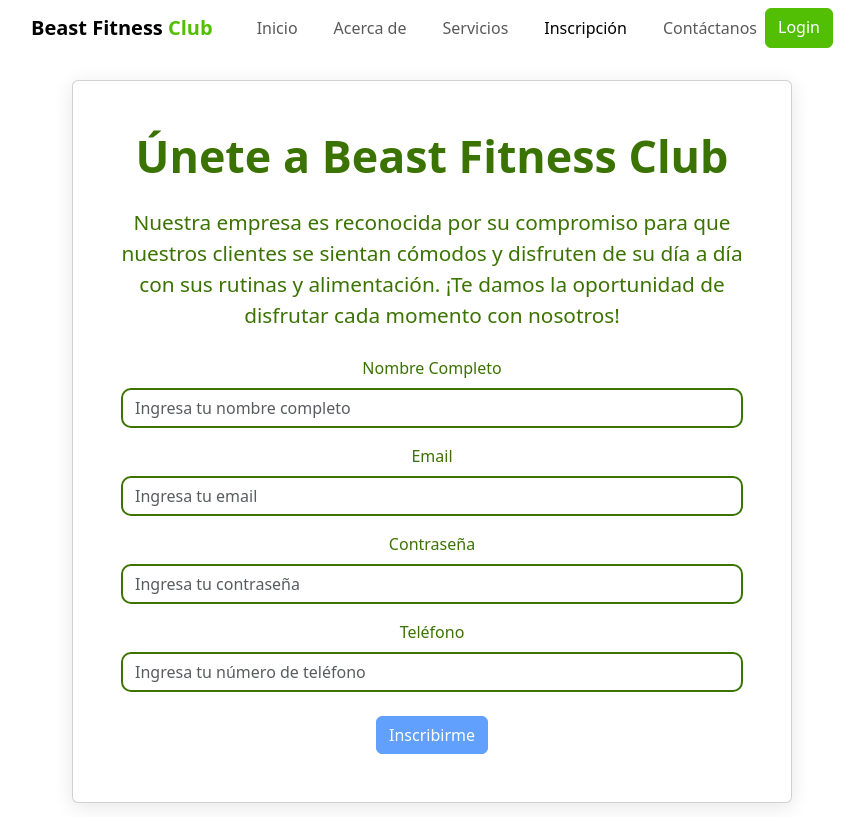
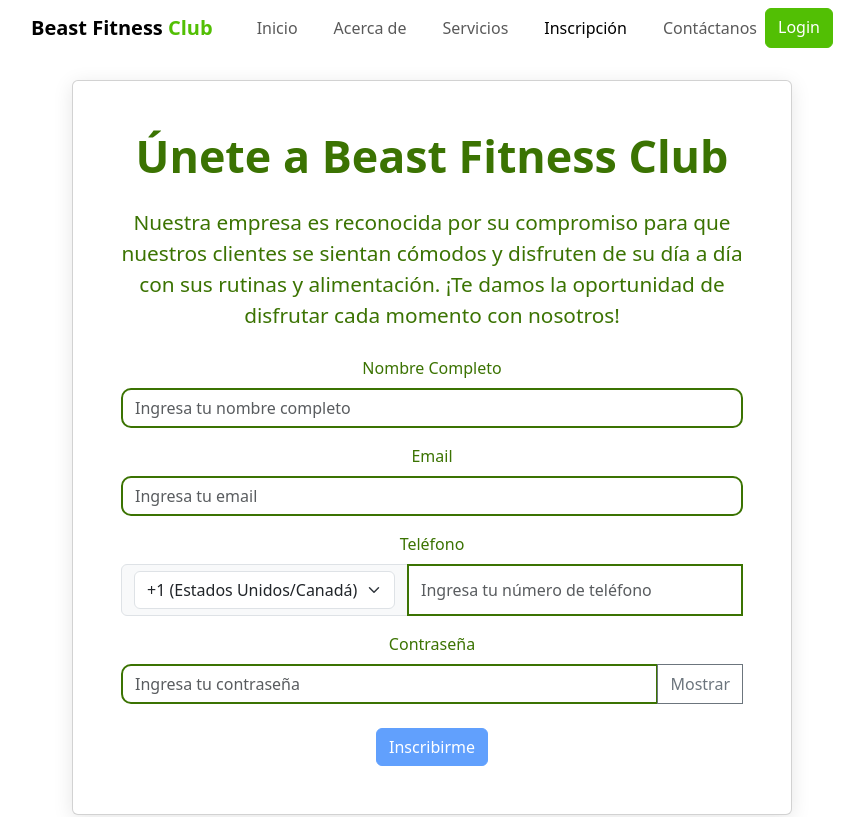
Before and after one commit to Carolina-Hernnadez17/Beast-Fitness-Club, a React (Create React App) app: page /Inscripcion in a window 1280 px wide. Shown: the top 817 px of the page, without its empty margins (208-1072 px from the left). Built offline with nearby package versions, Linux system fonts and the light colour scheme.

Commit message:
Actualizando proyecto segunda parte

```diff
--- a/package.json
+++ b/package.json
@@ -3,13 +3,18 @@
   "version": "0.1.0",
   "private": true,
   "dependencies": {
+    "@emailjs/browser": "^4.4.1",
     "@testing-library/jest-dom": "^5.17.0",
     "@testing-library/react": "^13.4.0",
     "@testing-library/user-event": "^13.5.0",
+    "body-parser": "^1.20.3",
     "bootstrap": "^5.3.3",
     "chart.js": "^4.4.4",
+    "cors": "^2.8.5",
     "emailjs-com": "^3.2.0",
+    "express": "^4.21.1",
     "jspdf": "^2.5.1",
+    "mssql": "^11.0.1",
     "react": "^18.3.1",
     "react-bootstrap": "^2.10.4",
     "react-chartjs-2": "^5.2.0",
--- a/src/componentes/Inscripcion.js
+++ b/src/componentes/Inscripcion.js
@@ -1,44 +1,34 @@
 import React, { useState } from 'react';
 import GymTariffs from './GymTariffs';
-import { Container, Row, Col, Form, Button, Card, Modal } from 'react-bootstrap';
-import emailjs from 'emailjs-com';
+import { Container, Row, Col, Form, Button, Card, Modal, InputGroup } from 'react-bootstrap';
 
 function Inscripcion() {
   const [nombre, setNombre] = useState('');
   const [email, setEmail] = useState('');
   const [password, setPassword] = useState('');
   const [telefono, setTelefono] = useState('');
+  const [countryCode, setCountryCode] = useState('+1'); // Selector de código de país
+  const [showPassword, setShowPassword] = useState(false);
   const [showModal, setShowModal] = useState(false);
   const [cardNumber, setCardNumber] = useState('');
   const [cardDate, setCardDate] = useState('');
   const [cvc, setCVC] = useState('');
-  const [paymentEmail, setPaymentEmail] = useState('');
   const [errorMessage, setErrorMessage] = useState('');
 
   const handleShow = () => setShowModal(true);
-  const handleClose = () => setShowModal(false);
+  const handleClose = () => {
+    setShowModal(false);
+    resetForm(); // Limpiar el formulario
+  };
+
+  // Validaciones
+  const isEmailValid = (email) => /^[^\s@]+@[^\s@]+\.[^\s@]+$/.test(email);
+  const isPhoneValid = (phone) => /^\d{8}$/.test(phone);
+  const isPasswordValid = (password) => /^(?=.*[A-Za-z])(?=.*\d)[A-Za-z\d]{8,}$/.test(password);
+
 
   const isFormValid = () => {
-    return nombre && email && password && telefono;
-  };
-
-  const sendEmail = () => {
-    const templateParams = {
-      user_name: nombre,
-      user_email: paymentEmail, // Utilizamos el correo del campo de pago
-      message: 'Gracias por suscribirte a Beast Fitness Club. Bienvenido/a.',
-    };
-
-    // Asegúrate de configurar tus IDs de EmailJS correctamente
-    emailjs.send('service_c9iie5k', 'template_w5ddnt4', templateParams, 'aMNjI0st6uG0-OaSv')
-      .then((response) => {
-        console.log('Correo enviado exitosamente:', response.status, response.text);
-        alert(`Correo de confirmación enviado a ${paymentEmail}`);
-      })
-      .catch((error) => {
-        console.error('Error al enviar el correo:', error);
-        setErrorMessage('Hubo un error al enviar el correo de confirmación.');
-      });
+    return nombre && isEmailValid(email) && isPhoneValid(telefono) && isPasswordValid(password);
   };
 
   const handlePayment = (e) => {
@@ -46,21 +36,28 @@ function Inscripcion() {
     const currentDate = new Date();
     const [year, month] = cardDate.split('-');
 
-    // Validaciones del formulario
     if (cardNumber.length !== 16) {
       setErrorMessage('El número de tarjeta debe ser de 16 dígitos.');
-    } else if (new Date(year, month - 1) <= currentDate) {  // Ajuste del mes
+    } else if (new Date(year, month - 1) <= currentDate) {
       setErrorMessage('La fecha de vencimiento de la tarjeta es inválida.');
     } else if (cvc.length !== 3) {
       setErrorMessage('El CVC debe tener 3 dígitos.');
-    } else if (!paymentEmail) {
-      setErrorMessage('Debes ingresar un correo para la confirmación de pago.');
     } else {
       setErrorMessage('');
-      sendEmail();  // Enviamos el correo de confirmación al correo ingresado
       alert('¡Gracias por suscribirte a Beast Fitness Club!');
-      handleClose();  // Cerrar modal después del pago
+      handleClose(); // Cerrar modal
     }
+  };
+
+  const resetForm = () => {
+    setNombre('');
+    setEmail('');
+    setPassword('');
+    setTelefono('');
+    setCardNumber('');
+    setCardDate('');
+    setCVC('');
+    setErrorMessage('');
   };
 
   return (
@@ -72,9 +69,7 @@ function Inscripcion() {
               <Card.Body>
                 <h1 className="inscripcion-title">Únete a Beast Fitness Club</h1>
                 <p className="inscripcion-description">
-                  Nuestra empresa es reconocida por su compromiso para que nuestros clientes se sientan cómodos y
-                  disfruten de su día a día con sus rutinas y alimentación. ¡Te damos la oportunidad de disfrutar cada
-                  momento con nosotros!
+                  Nuestra empresa es reconocida por su compromiso para que nuestros clientes se sientan cómodos y disfruten de su día a día con sus rutinas y alimentación. ¡Te damos la oportunidad de disfrutar cada momento con nosotros!
                 </p>
                 <Form className="inscripcion-form mt-4">
                   <Form.Group controlId="formNombre">
@@ -83,36 +78,87 @@ function Inscripcion() {
                       type="text"
                       placeholder="Ingresa tu nombre completo"
                       value={nombre}
-                      onChange={(e) => setNombre(e.target.value)}
+                      onChange={(e) => setNombre(e.target.value.replace(/\s/g, ''))}
                     />
                   </Form.Group>
+
                   <Form.Group controlId="formEmail" className="mt-3">
                     <Form.Label>Email</Form.Label>
                     <Form.Control
                       type="email"
                       placeholder="Ingresa tu email"
                       value={email}
-                      onChange={(e) => setEmail(e.target.value)}
+                      onChange={(e) => setEmail(e.target.value.replace(/\s/g, ''))}
+                      isInvalid={email && !isEmailValid(email)}
                     />
+                    <Form.Control.Feedback type="invalid">
+                      Ingresa un correo válido que contenga "@" y un dominio válido.
+                    </Form.Control.Feedback>
                   </Form.Group>
-                  <Form.Group controlId="forContraseña" className="mt-3">
-                    <Form.Label>Contraseña</Form.Label>
+
+                <Form.Group controlId="formTelefono" className="mt-3">
+                  <Form.Label>Teléfono</Form.Label>
+                  <InputGroup>
+                    <InputGroup.Text>
+                      <Form.Select value={countryCode} onChange={(e) => setCountryCode(e.target.value)}>
+                        <option value="+1">+1 (Estados Unidos/Canadá)</option>
+                        <option value="+52">+52 (México)</option>
+                        <option value="+44">+44 (Reino Unido)</option>
+                        <option value="+34">+34 (España)</option>
+                        <option value="+502">+502 (Guatemala)</option>
+                        <option value="+503">+503 (El Salvador)</option>
+                        <option value="+54">+54 (Argentina)</option>
+                        <option value="+55">+55 (Brasil)</option>
+                        <option value="+57">+57 (Colombia)</option>
+                        <option value="+56">+56 (Chile)</option>
+                        <option value="+51">+51 (Perú)</option>
+                        <option value="+58">+58 (Venezuela)</option>
+                        <option value="+91">+91 (India)</option>
+                        <option value="+81">+81 (Japón)</option>
+                        <option value="+61">+61 (Australia)</option>
+                        <option value="+64">+64 (Nueva Zelanda)</option>
+                        <option value="+33">+33 (Francia)</option>
+                        <option value="+49">+49 (Alemania)</option>
+                        <option value="+39">+39 (Italia)</option>
+                        <option value="+86">+86 (China)</option>
+                        <option value="+82">+82 (Corea del Sur)</option>
+                        <option value="+7">+7 (Rusia)</option>
+
+                      </Form.Select>
+                    </InputGroup.Text>
                     <Form.Control
-                      type="password"
-                      placeholder="Ingresa tu contraseña"
-                      value={password}
-                      onChange={(e) => setPassword(e.target.value)}
-                    />
-                  </Form.Group>
-                  <Form.Group controlId="formTelefono" className="mt-3">
-                    <Form.Label>Teléfono</Form.Label>
-                    <Form.Control
-                      type="number"
+                      type="text"
                       placeholder="Ingresa tu número de teléfono"
                       value={telefono}
-                      onChange={(e) => setTelefono(e.target.value)}
+                      onChange={(e) => setTelefono(e.target.value.replace(/\s/g, ''))}
+                      isInvalid={telefono && !isPhoneValid(telefono)}
                     />
+                    <Form.Control.Feedback type="invalid">
+                      El número de teléfono debe tener exactamente 8 dígitos.
+                    </Form.Control.Feedback>
+                  </InputGroup>
+                </Form.Group>
+
+
+                  <Form.Group controlId="formContraseña" className="mt-3">
+                    <Form.Label>Contraseña</Form.Label>
+                    <InputGroup>
+                      <Form.Control
+                        type={showPassword ? 'text' : 'password'}
+                        placeholder="Ingresa tu contraseña"
+                        value={password}
+                        onChange={(e) => setPassword(e.target.value.replace(/\s/g, ''))}
+                        isInvalid={password && !isPasswordValid(password)}
+                      />
+                      <Button variant="outline-secondary" onClick={() => setShowPassword(!showPassword)}>
+                        {showPassword ? 'Ocultar' : 'Mostrar'}
+                      </Button>
+                      <Form.Control.Feedback type="invalid">
+                        La contraseña debe tener al menos 8 caracteres, incluir una letra, un número y un carácter especial.
+                      </Form.Control.Feedback>
+                    </InputGroup>
                   </Form.Group>
+
                   <Button
                     type="button"
                     className="inscripcion-button mt-4"
@@ -136,6 +182,8 @@ function Inscripcion() {
             <Modal.Title>Pago de la suscripción</Modal.Title>
           </Modal.Header>
           <Modal.Body>
+            {/* Aquí agregamos el precio debajo del título */}
+            <p className="text-center fs-5">$25.00</p>
             <Form onSubmit={handlePayment}>
               <Form.Group controlId="formCardNumber">
                 <Form.Label>Número de Tarjeta</Form.Label>
@@ -168,16 +216,6 @@ function Inscripcion() {
                   required
                 />
               </Form.Group>
-              <Form.Group controlId="formPaymentEmail" className="mt-3">
-                <Form.Label>Email para confirmación de pago</Form.Label>
-                <Form.Control
-                  type="email"
-                  placeholder="Ingresa tu email para el recibo"
-                  value={paymentEmail}
-                  onChange={(e) => setPaymentEmail(e.target.value)}
-                  required
-                />
-              </Form.Group>
               {errorMessage && <p className="text-danger mt-3">{errorMessage}</p>}
               <Button type="submit" className="mt-4">
                 Realizar Pago
@@ -185,6 +223,8 @@ function Inscripcion() {
             </Form>
           </Modal.Body>
         </Modal>
+
+
       </Container>
     </div>
   );
```
Also changed, not shown: src/componentes/FormularioContacto.js (+59 -5 lines), 1 other file (tests, documents, lock files or other folders).
